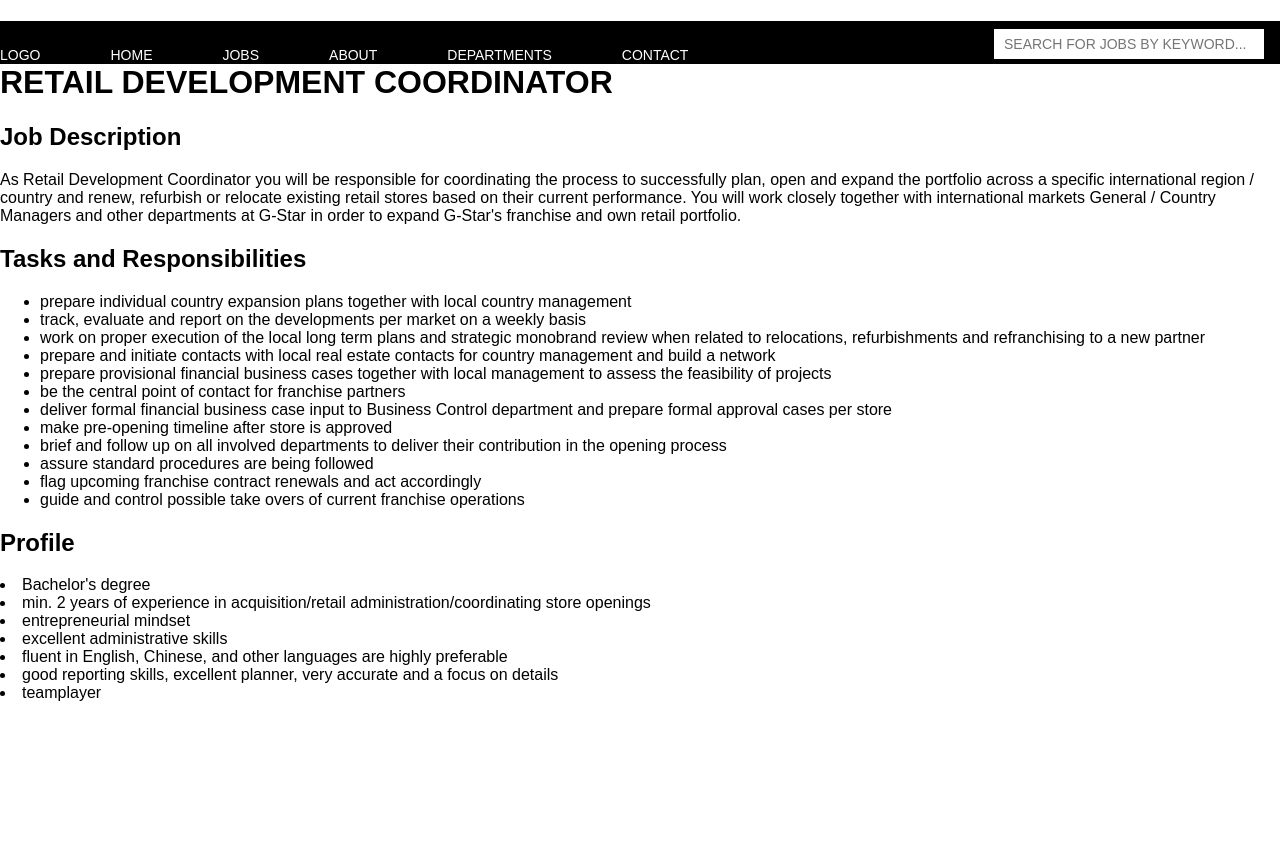
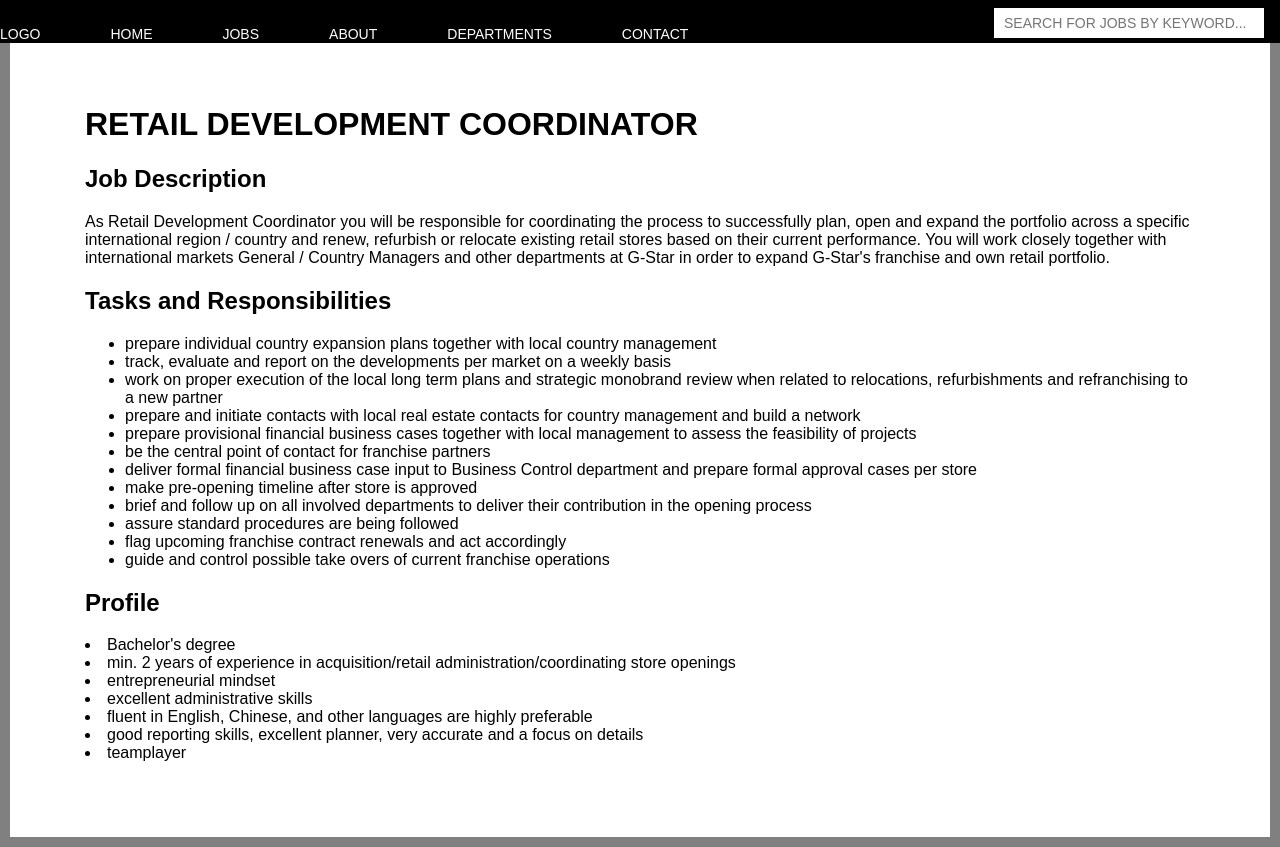
Before and after one commit to singhp1992/endouble, a React (Create React App) app: page / in a window 1280 px wide. Before the commit the page ends 800 px from the top, so only its background shows below. Built offline with nearby package versions, Linux system fonts and the light colour scheme; the HTML template or start-up script is replaced by a standard one.

Commit message:
adding css to apply page

```diff
--- a/src/components/ApplyForm.jsx
+++ b/src/components/ApplyForm.jsx
@@ -1,12 +1,13 @@
 import React, { PureComponent } from 'react'
 import { connect } from 'react-redux'
+import './apply.css'
 
 class Apply extends PureComponent {
 
     render() {
 
         return (
-            <div>
+            <div class="content">
             <h1>
                 RETAIL DEVELOPMENT COORDINATOR
             </h1>
--- /dev/null
+++ b/src/components/apply.css
@@ -0,0 +1,10 @@
+.content {
+    /* background-color: grey; */
+    /* width: 300px; */
+    border: 10px solid grey ;
+    padding-top: 75px;
+    padding-right: 75px;
+    padding-bottom: 75px;
+    padding-left: 75px;
+    margin: 0 0 0 0;
+}
```
